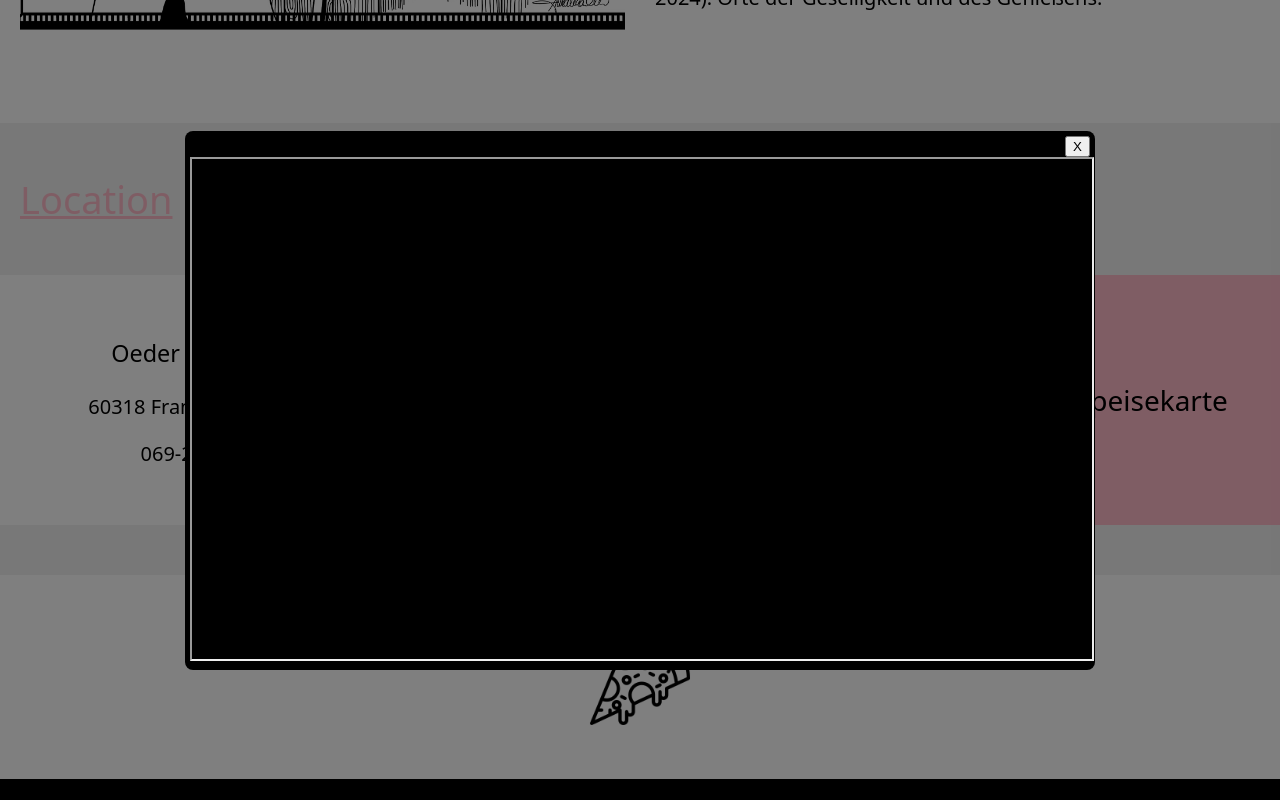
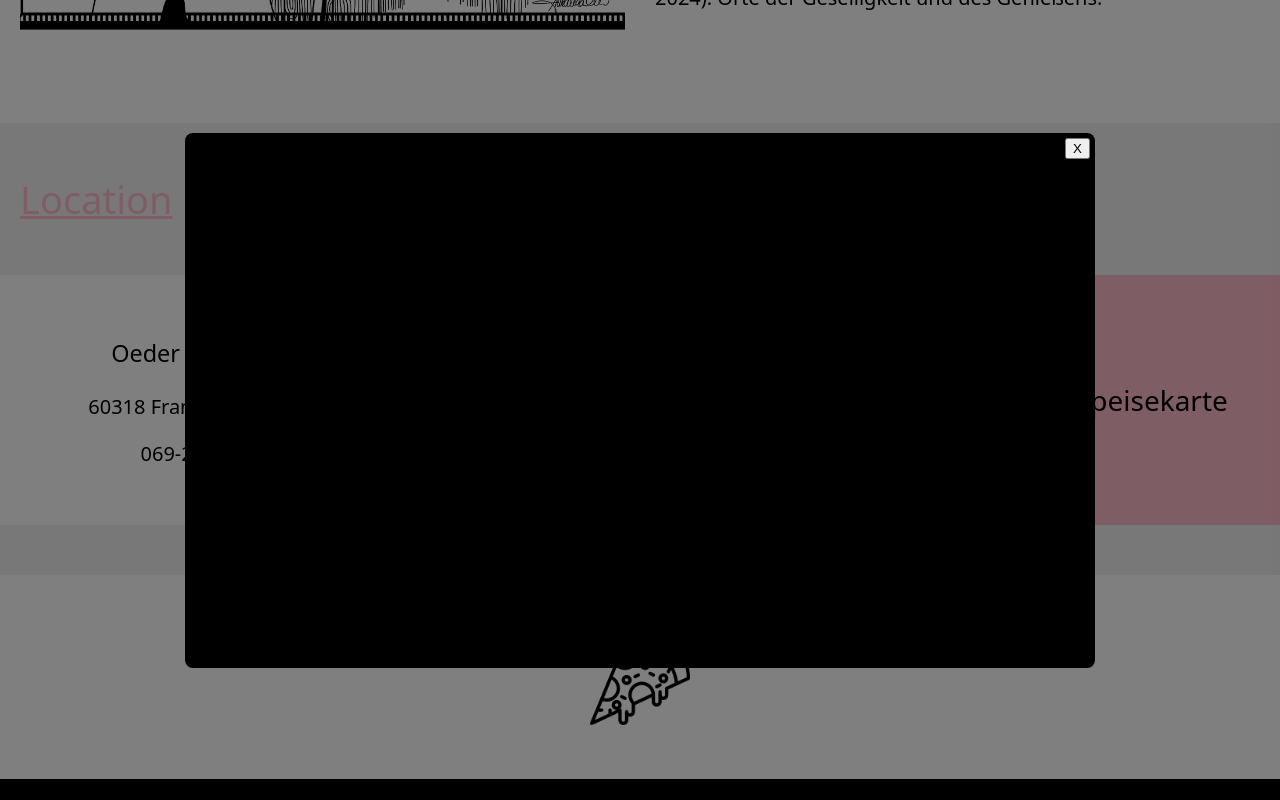
Before and after one commit to milojemarkovic65-wq/super-bros, a Vue app: page / in a window 1280 px wide. Both pictures are taken after a click on the element "Getränke & Speisekarte". Shown: the part 1405-2205 px from the top of the page. Built offline with nearby package versions, Linux system fonts and the light colour scheme; a web font is replaced by a local one.

Commit message:
pdf file upload

```diff
--- a/src/views/Locations.vue
+++ b/src/views/Locations.vue
@@ -3,6 +3,8 @@ import { ref } from 'vue'
 
 const menuModal = ref(false);
 const openHoursModal = ref(false);
+
+import menuPdf from '../../public/menu.pdf'
 </script>
 
 <template>
@@ -31,7 +33,7 @@ const openHoursModal = ref(false);
         <div v-if="menuModal" class="modal-overlay" @click="menuModal = false">
             <div class="modal-content" @click.stop>
                 <button @click="menuModal = false">X</button>
-                <iframe src="/public/menu.pdf" width="100%" height="500px"></iframe>
+                <iframe :src="menuPdf" width="100%" height="500px" frameborder="0"></iframe>
             </div>
         </div>
     </Teleport>
```
